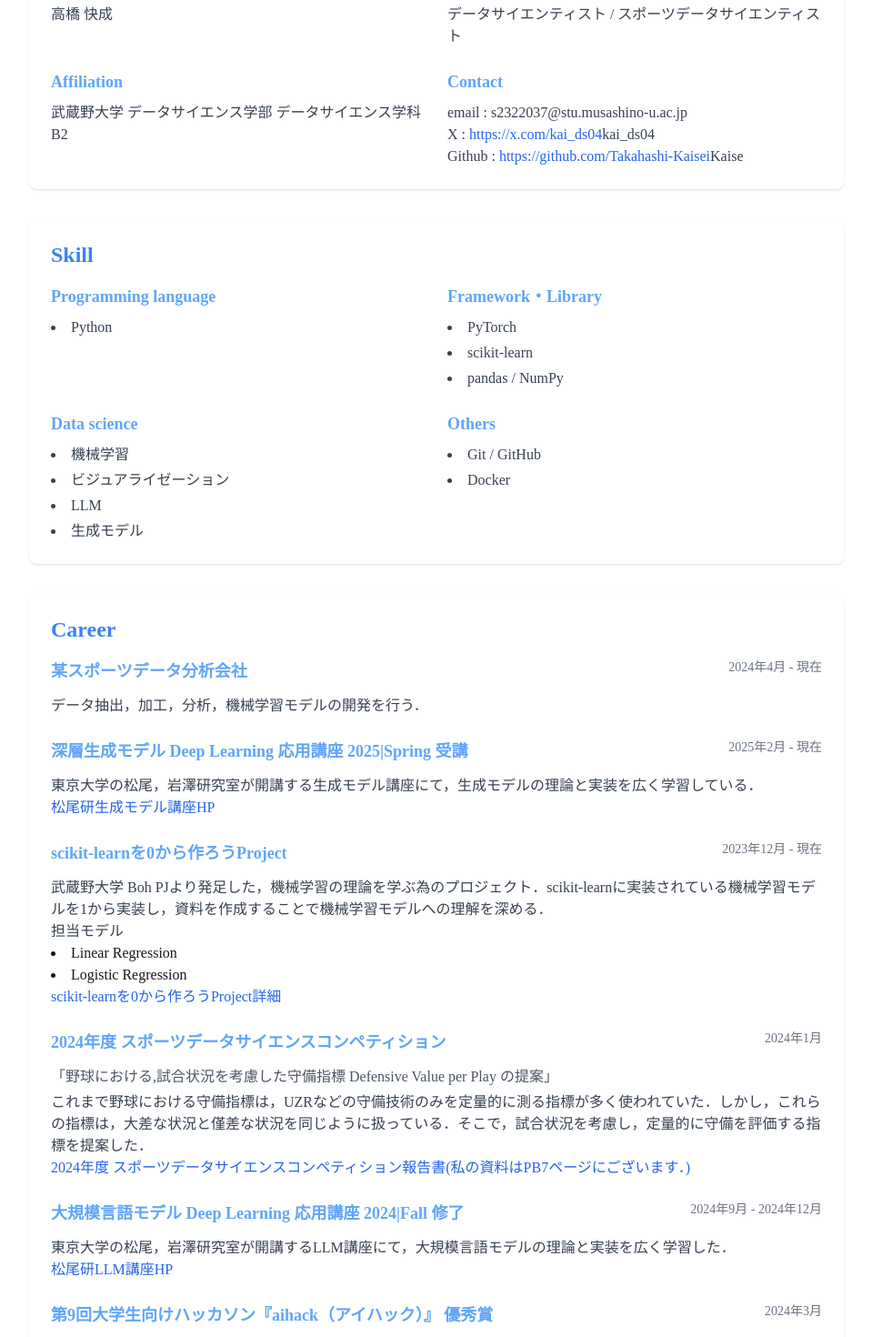
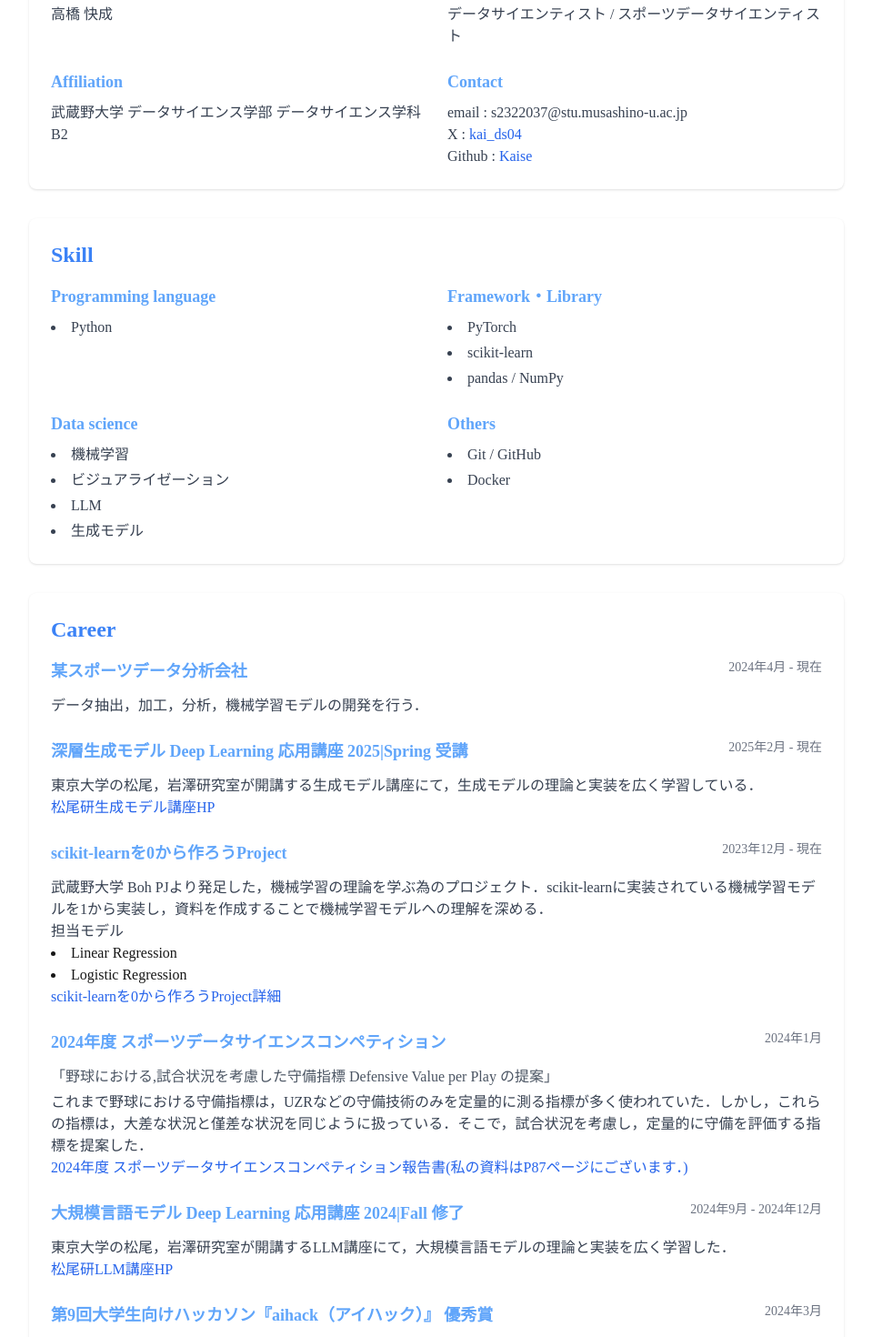
Before and after one commit to Takahashi-Kaisei/mypage, a Next.js app: page /profile in a window 1280 px wide. Shown: the part 300-1770 px from the top of the page at 91% size, without its empty margins (160-1119 px from the left). Built offline with nearby package versions, Linux system fonts and the light colour scheme.

Commit message:
プロフィールページのリンクテキストを修正し、関連情報を更新

```diff
--- a/src/app/profile/page.tsx
+++ b/src/app/profile/page.tsx
@@ -30,8 +30,8 @@ export default function ProfilePage() {
               <div>
                 <h3 className="text-lg font-semibold mb-2">Contact</h3>
                 <p className="text-gray-700">email : s2322037@stu.musashino-u.ac.jp</p>
-                <p className="text-gray-700">X : <a href="https://x.com/kai_ds04" target="_blank" rel="noopener noreferrer" className="text-blue-600 hover:underline">https://x.com/kai_ds04</a>kai_ds04</p>
-                <p className="text-gray-700">Github : <a href="https://github.com/Takahashi-Kaisei" target="_blank" rel="noopener noreferrer" className="text-blue-600 hover:underline">https://github.com/Takahashi-Kaisei</a>Kaise</p>
+                <p className="text-gray-700">X : <a href="https://x.com/kai_ds04" target="_blank" rel="noopener noreferrer" className="text-blue-600 hover:underline">kai_ds04</a></p>
+                <p className="text-gray-700">Github : <a href="https://github.com/Takahashi-Kaisei" target="_blank" rel="noopener noreferrer" className="text-blue-600 hover:underline">Kaise</a></p>
               </div>
             </div>
           </div>
@@ -128,7 +128,7 @@ export default function ProfilePage() {
                 <p className="text-gray-600 mb-1">「野球における,試合状況を考慮した守備指標 Defensive Value per Play の提案」</p>
                 <p className="text-gray-700">これまで野球における守備指標は，UZRなどの守備技術のみを定量的に測る指標が多く使われていた．しかし，これらの指標は，大差な状況と僅差な状況を同じように扱っている．そこで，試合状況を考慮し，定量的に守備を評価する指標を提案した．</p>
                 <p className="text-gray-700">
-                  <a href="https://drive.google.com/file/d/10UC_ujvf77Og2g7u3oClofsOEkan-a4S/view" target="_blank" rel="noopener noreferrer" className="text-blue-600 hover:underline">2024年度 スポーツデータサイエンスコンペティション報告書(私の資料はPB7ページにございます．)</a>
+                  <a href="https://drive.google.com/file/d/10UC_ujvf77Og2g7u3oClofsOEkan-a4S/view" target="_blank" rel="noopener noreferrer" className="text-blue-600 hover:underline">2024年度 スポーツデータサイエンスコンペティション報告書(私の資料はP87ページにございます．)</a>
                 </p>
               </div>
 
```
